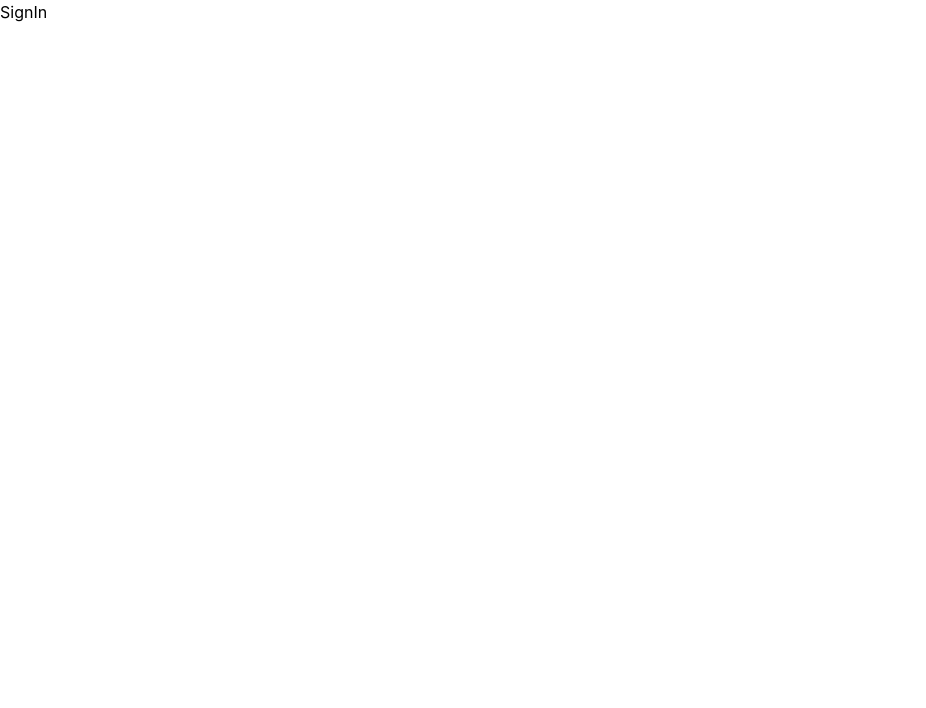
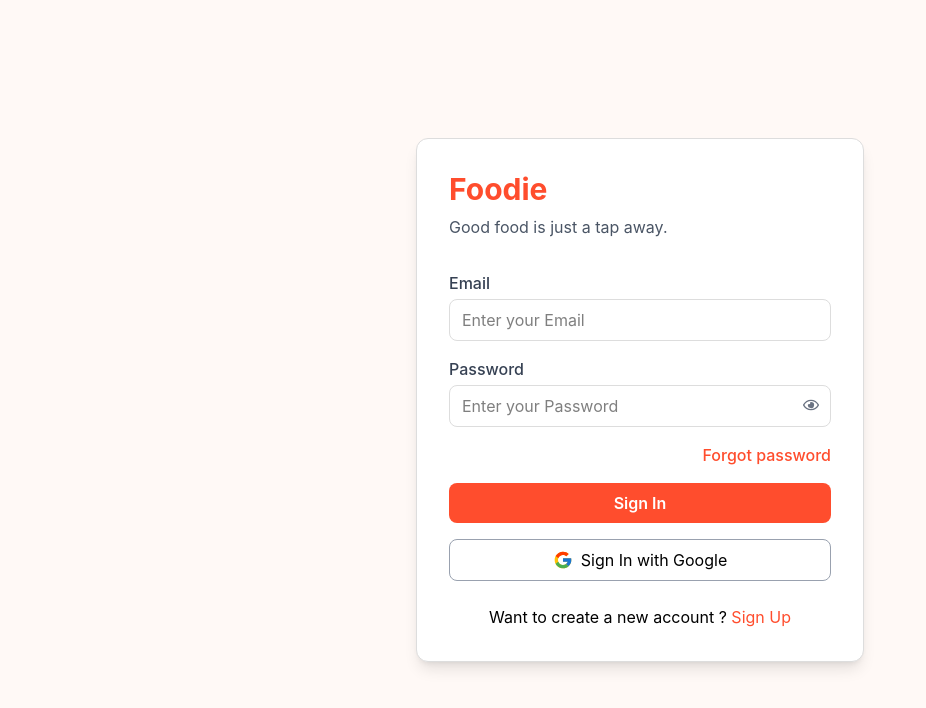
Before and after one commit to FarhanAnsari124/Foodie, a React (Vite) app in the folder client/: page /signin in a window 1280 px wide. Shown: the top 708 px of the page, without its empty margins (0-926 px from the left). Built offline with nearby package versions, Linux system fonts and the light colour scheme.

Commit message:
auth ui with forgot password

```diff
--- a/client/src/App.jsx
+++ b/client/src/App.jsx
@@ -2,12 +2,15 @@ import React from 'react'
 import { Route, Routes } from 'react-router-dom'
 import SignUp from './pages/SignUp'
 import SignIn from './pages/SignIn'
+import ForgotPassword from './pages/ForgotPassword'
+export const serverURl = "http://localhost:8000"
 
 const App = () => {
   return (
     <Routes>
       <Route path='/signup' element={<SignUp/>} />
       <Route path='/signin' element={<SignIn/>} />
+      <Route path='/forgot-password' element={<ForgotPassword/>} />
     </Routes>
   )
 }
--- /dev/null
+++ b/client/src/pages/ForgotPassword.jsx
@@ -0,0 +1,123 @@
+import React, { useState } from "react";
+import { IoIosArrowRoundBack } from "react-icons/io";
+import { useNavigate } from "react-router-dom";
+
+const ForgotPassword = () => {
+  const borderColor = "#ddd";
+  const [step, setStep] = useState(1);
+  const [email, setEmail] = useState("");
+  const [otp,setOtp] = useState("")
+  const [password,setPassword] = useState("")
+  const [confirmPassword,setConfirmPassword] = useState("")
+  const navigate = useNavigate();
+  return (
+    <div className="flex w-full items-center justify-center min-h-screen p-4 bg-[#fff9f6]">
+      <div className="bg-white rounded-xl shadow-lg w-full max-w-md p-8">
+        <div className="flex items-center gap-4 mb-4">
+          <IoIosArrowRoundBack
+            size={30}
+            className="text-[#ff4d24] cursor-pointer"
+            onClick={() => navigate("/signin")}
+          />
+          <h1 className="text-2xl font-bold text-center text-[#ff4d24]">
+            Forgot Password
+          </h1>
+        </div>
+        {step == 1 && (
+          <div>
+            <div className="mb-6">
+              <label
+                htmlFor="email"
+                className="block text-gray-700 font-medium mb-1"
+              >
+                Email
+              </label>
+              <input
+                type="email"
+                className="w-full border rounded-lg px-3 py-2 focus:outline-none focus:border-orange-500"
+                placeholder="Enter your Email"
+                style={{ border: `1px solid ${borderColor}` }}
+                onChange={(e) => setEmail(e.target.value)}
+                value={email}
+              />
+            </div>
+            <button
+              className={`w-full cursor-pointer font-semibold py-2 rounded-lg transition duration-200 bg-[#ff4d2d] text-white hover:bg-[#e64323]`}
+            >
+              Send OTP
+            </button>
+          </div>
+        )}
+        {step == 2 && (
+          <div>
+            <div className="mb-6">
+              <label
+                htmlFor="otp"
+                className="block text-gray-700 font-medium mb-1"
+              >
+                OTP
+              </label>
+              <input
+                type="text"
+                className="w-full border rounded-lg px-3 py-2 focus:outline-none focus:border-orange-500"
+                placeholder="Enter OTP"
+                style={{ border: `1px solid ${borderColor}` }}
+                onChange={(e) => setOtp(e.target.value)}
+                value={otp}
+              />
+            </div>
+            <button
+              className={`w-full cursor-pointer font-semibold py-2 rounded-lg transition duration-200 bg-[#ff4d2d] text-white hover:bg-[#e64323]`}
+
+            >
+              Verify
+            </button>
+          </div>
+        )}
+        {step == 3 && (
+          <div>
+            <div className="mb-6">
+              <label
+                htmlFor="password"
+                className="block text-gray-700 font-medium mb-1"
+              >
+                New Password
+              </label>
+              <input
+                type="password"
+                className="w-full border rounded-lg px-3 py-2 focus:outline-none focus:border-orange-500"
+                placeholder="Enter new password"
+                style={{ border: `1px solid ${borderColor}` }}
+                onChange={(e) => setPassword(e.target.value)}
+                value={password}
+              />
+            </div>
+            <div className="mb-6">
+              <label
+                htmlFor="confirm-password"
+                className="block text-gray-700 font-medium mb-1"
+              >
+                Confirm New Password
+              </label>
+              <input
+                type="password"
+                className="w-full border rounded-lg px-3 py-2 focus:outline-none focus:border-orange-500"
+                placeholder="Confirm new password"
+                style={{ border: `1px solid ${borderColor}` }}
+                onChange={(e) => setConfirmPassword(e.target.value)}
+                value={confirmPassword}
+              />
+            </div>
+            <button
+              className={`w-full cursor-pointer font-semibold py-2 rounded-lg transition duration-200 bg-[#ff4d2d] text-white hover:bg-[#e64323]`}
+            >
+              Reset Password
+            </button>
+          </div>
+        )}
+      </div>
+    </div>
+  );
+};
+
+export default ForgotPassword;
--- a/client/src/pages/SignIn.jsx
+++ b/client/src/pages/SignIn.jsx
@@ -1,9 +1,95 @@
-import React from 'react'
+import React, { useState } from "react";
+import { FaRegEye } from "react-icons/fa";
+import { FaRegEyeSlash } from "react-icons/fa";
+import { FcGoogle } from "react-icons/fc";
+import { useNavigate } from "react-router-dom";
+import axios from 'axios'
+import { serverURl } from "../App";
 
 const SignIn = () => {
+  const primaryColor = "#ff4d2d";
+  const hoverColor = "#e64323";
+  const bgColor = "#fff9f6";
+  const borderColor = "#ddd";
+  const [showPassword, setShowPassword] = useState(false);
+  const navigate = useNavigate()
+  const [email,setEmail] = useState("")
+  const [password,setPassword] = useState("")
+
+  const handleSignIn = async ()=>{
+    try {
+        const result = await axios.post(`${serverURl}/api/auth/signin`,{
+            email,
+            password,
+        },{withCredentials:true})
+        console.log(result)
+    } catch (error) {
+        console.log(error,error.message)
+    }
+  }
   return (
-    <div>SignIn</div>
-  )
-}
+    <div
+      className="min-h-screen w-full flex items-center justify-center p-4"
+      style={{ backgroundColor: bgColor }}
+    >
+      <div
+        className={`bg-white rounded-xl shadow-lg w-full max-w-md p-8`}
+        style={{ border: `1px solid ${borderColor}` }}
+      >
+        <h1
+          className={`text-3xl font-bold mb-2`}
+          style={{ color: primaryColor }}
+        >
+          Foodie
+        </h1>
+        <p className="text-gray-600 mb-8">
+          Good food is just a tap away.
+        </p>
+        {/* email */}
+        <div className="mb-4">
+          <label
+            htmlFor="email"
+            className="block text-gray-700 font-medium mb-1"
+          >
+            Email
+          </label>
+          <input
+            type="email"
+            className="w-full border rounded-lg px-3 py-2 focus:outline-none focus:border-orange-500"
+            placeholder="Enter your Email"
+            style={{ border: `1px solid ${borderColor}` }} onChange={(e)=> setEmail(e.target.value)} value={email}
+          />
+        </div>
+        {/* password */}
+        <div className="mb-4">
+          <label
+            htmlFor="password"
+            className="block text-gray-700 font-medium mb-1"
+          >
+            Password
+          </label>
+          <div className="relative">
+            <input
+              type={`${showPassword ? "text" : "password"}`}
+              className="w-full border rounded-lg px-3 py-2 focus:outline-none focus:border-orange-500"
+              placeholder="Enter your Password"
+              style={{ border: `1px solid ${borderColor}` }} onChange={(e)=> setPassword(e.target.value)} value={password}
+            />
+            <button
+              className="absolute right-3 top-3  text-gray-500 cursor-pointer"
+              onClick={() => setShowPassword((prev) => !prev)}
+            >
+              {!showPassword ? <FaRegEye /> : <FaRegEyeSlash />}
+            </button>
+          </div>
+        </div>
+        <div className="text-right mb-4 text-[#ff4d2d] font-medium cursor-pointer" onClick={()=> navigate('/forgot-password')}>Forgot password</div>
+        <button className={`w-full cursor-pointer font-semibold py-2 rounded-lg transition duration-200 bg-[#ff4d2d] text-white hover:bg-[#e64323]`} onClick={()=> handleSignIn()}>Sign In</button>
+        <button className='w-full cursor-pointer mt-4 flex items-center justify-center border gap-2 border-gray-400 rounded-lg px-4 py-2 transition duration-200 hover:bg-gray-100'>{<FcGoogle size={20}/>}<span>Sign In with Google</span></button>
+        <p className="text-center mt-6">Want to create a new account ? <span className="text-[#ff4d2d] cursor-pointer hover:underline" onClick={()=> navigate('/signup')} >Sign Up</span></p>
+      </div>
+    </div>
+  );
+};
 
-export default SignIn
+export default SignIn;
--- a/client/src/pages/SignUp.jsx
+++ b/client/src/pages/SignUp.jsx
@@ -3,6 +3,8 @@ import { FaRegEye } from "react-icons/fa";
 import { FaRegEyeSlash } from "react-icons/fa";
 import { FcGoogle } from "react-icons/fc";
 import { useNavigate } from "react-router-dom";
+import axios from 'axios'
+import { serverURl } from "../App";
 
 const SignUp = () => {
   const primaryColor = "#ff4d2d";
@@ -12,6 +14,25 @@ const SignUp = () => {
   const [showPassword, setShowPassword] = useState(false);
   const [role, setRole] = useState("User");
   const navigate = useNavigate()
+  const [fullName,setFullName] = useState("")
+  const [email,setEmail] = useState("")
+  const [password,setPassword] = useState("")
+  const [mobile,setMobile] = useState("")
+
+  const handleSignup = async ()=>{
+    try {
+        const result = await axios.post(`${serverURl}/api/auth/signup`,{
+            fullName,
+            email,
+            password,
+            mobile,
+            role
+        },{withCredentials:true})
+        console.log(result)
+    } catch (error) {
+        console.log(error,error.message)
+    }
+  }
   return (
     <div
       className="min-h-screen w-full flex items-center justify-center p-4"
@@ -28,7 +49,7 @@ const SignUp = () => {
           Foodie
         </h1>
         <p className="text-gray-600 mb-8">
-          Create your account to get started with delicious food deliveries
+          Create your account and let the cravings begin.
         </p>
         {/* fullName */}
         <div className="mb-4">
@@ -42,7 +63,7 @@ const SignUp = () => {
             type="text"
             className="w-full border rounded-lg px-3 py-2 focus:outline-none focus:border-orange-500"
             placeholder="Enter your Full Name"
-            style={{ border: `1px solid ${borderColor}` }}
+            style={{ border: `1px solid ${borderColor}` }} onChange={(e)=> setFullName(e.target.value)} value={fullName}
           />
         </div>
         {/* email */}
@@ -57,7 +78,7 @@ const SignUp = () => {
             type="email"
             className="w-full border rounded-lg px-3 py-2 focus:outline-none focus:border-orange-500"
             placeholder="Enter your Email"
-            style={{ border: `1px solid ${borderColor}` }}
+            style={{ border: `1px solid ${borderColor}` }} onChange={(e)=> setEmail(e.target.value)} value={email}
           />
         </div>
         {/* mobile */}
@@ -72,7 +93,7 @@ const SignUp = () => {
             type="tel"
             className="w-full border rounded-lg px-3 py-2 focus:outline-none focus:border-orange-500"
             placeholder="Enter your Mobile No."
-            style={{ border: `1px solid ${borderColor}` }}
+            style={{ border: `1px solid ${borderColor}` }} onChange={(e)=> setMobile(e.target.value)} value={mobile}
           />
         </div>
         {/* password */}
@@ -88,10 +109,10 @@ const SignUp = () => {
               type={`${showPassword ? "text" : "password"}`}
               className="w-full border rounded-lg px-3 py-2 focus:outline-none focus:border-orange-500"
               placeholder="Enter your Password"
-              style={{ border: `1px solid ${borderColor}` }}
+              style={{ border: `1px solid ${borderColor}` }} onChange={(e)=> setPassword(e.target.value)} value={password}
             />
             <button
-              className="absolute right-3 top-[12px] text-gray-500 cursor-pointer"
+              className="absolute right-3 top-3  text-gray-500 cursor-pointer"
               onClick={() => setShowPassword((prev) => !prev)}
             >
               {!showPassword ? <FaRegEye /> : <FaRegEyeSlash />}
@@ -123,9 +144,9 @@ const SignUp = () => {
             ))}
           </div>
         </div>
-        <button className={`w-full cursor-pointer font-semibold py-2 rounded-lg transition duration-200 bg-[#ff4d2d] text-white hover:bg-[#e64323]`}>Sign Up</button>
+        <button className={`w-full cursor-pointer font-semibold py-2 rounded-lg transition duration-200 bg-[#ff4d2d] text-white hover:bg-[#e64323]`} onClick={()=> handleSignup()}>Sign Up</button>
         <button className='w-full cursor-pointer mt-4 flex items-center justify-center border gap-2 border-gray-400 rounded-lg px-4 py-2 transition duration-200 hover:bg-gray-100'>{<FcGoogle size={20}/>}<span>Sign up with Google</span></button>
-        <p className="text-center mt-2">Already have an account ? <span className="text-[#ff4d2d] cursor-pointer" onClick={()=> navigate('/signin')} >Sign In</span></p>
+        <p className="text-center mt-6">Already have an account ? <span className="text-[#ff4d2d] cursor-pointer hover:underline" onClick={()=> navigate('/signin')} >Sign In</span></p>
       </div>
     </div>
   );
```
Also changed, not shown: 1 other file (tests, documents, lock files or other folders).
